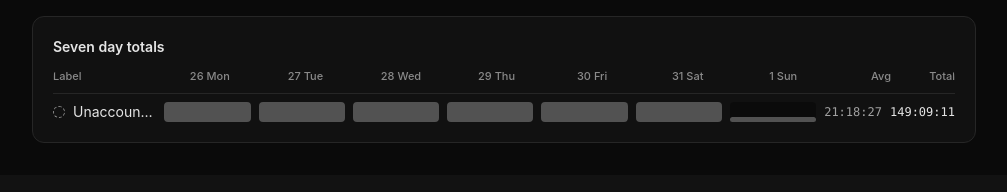
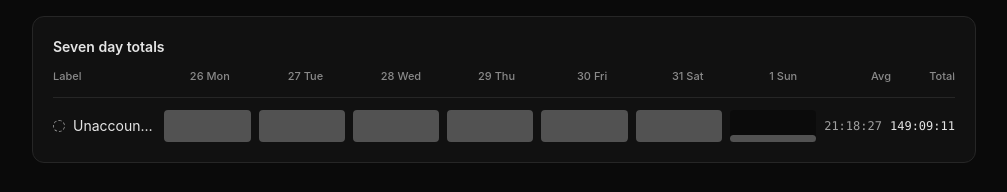
Before and after one commit to haikalbintang/24h, a React (Vite) app: page / in a window 1280 px wide. Shown: the part 1436-1628 px from the top of the page, without its empty margins (136-1143 px from the left). Built offline with nearby package versions, Linux system fonts and the light colour scheme; no server answers.

Commit message:
AI-manual edit.

```diff
--- a/src/TotalsSection.tsx
+++ b/src/TotalsSection.tsx
@@ -314,7 +314,7 @@ export default function TotalsSection(props: TotalsSectionProps) {
               <div
                 aria-label="Seven day totals"
                 role="table"
-                className="grid min-w-[28rem] gap-2 text-sm"
+                className="grid min-w-[28rem] gap-3 text-sm"
               >
                 <div
                   role="row"
@@ -342,11 +342,14 @@ export default function TotalsSection(props: TotalsSectionProps) {
                     Total
                   </span>
                 </div>
-                {[...labelRows, unaccountedRow].map((row) => (
+                {[...labelRows, unaccountedRow].map((row) => {
+                  const maxDailyMs = Math.max(...row.dailyMs, 0);
+
+                  return (
                     <div
                       key={row.key}
                       role="row"
-                    className="grid items-center gap-2 border-t border-neutral-800 pt-2"
+                      className="grid items-center gap-2 border-t border-neutral-800 pt-3"
                       style={{
                         gridTemplateColumns:
                           "minmax(6rem, 1.2fr) repeat(7, minmax(2.25rem, 1fr)) minmax(3.5rem, auto) minmax(3.5rem, auto)",
@@ -374,19 +377,25 @@ export default function TotalsSection(props: TotalsSectionProps) {
                         />
                         <span className="truncate">{row.name}</span>
                       </span>
-                    {row.dailyMs.map((ms, i) => (
+                      {row.dailyMs.map((ms, i) => {
+                        const heightPct =
+                          maxDailyMs > 0
+                            ? Math.max(0, Math.min(100, (ms / maxDailyMs) * 100))
+                            : 0;
+
+                        return (
                           <span
                             key={dayHeaders[i].dayIndex}
                             role="cell"
                             aria-label={`${dayHeaders[i].label}: ${formatClock(ms)}`}
-                        className="flex h-5 items-end rounded-sm bg-neutral-950/80"
+                            className="flex h-8 items-end rounded-sm bg-neutral-950/80"
                             title={`${dayHeaders[i].label}: ${formatClock(ms)}`}
                           >
                             <span
                               aria-hidden="true"
                               className="w-full rounded-sm forced-color-adjust-none"
                               style={{
-                            height: `${Math.max(0, Math.min(100, (ms / DAY_MS) * 100))}%`,
+                                height: `${heightPct}%`,
                                 minHeight: ms > 0 ? "2px" : undefined,
                                 backgroundColor: row.unaccounted
                                   ? UNACCOUNTED_VISUAL_COLOUR
@@ -396,7 +405,8 @@ export default function TotalsSection(props: TotalsSectionProps) {
                               }}
                             />
                           </span>
-                    ))}
+                        );
+                      })}
                       <span
                         role="cell"
                         className="text-right font-mono text-xs tabular-nums text-neutral-400"
@@ -410,7 +420,8 @@ export default function TotalsSection(props: TotalsSectionProps) {
                         {formatClock(row.totalMs)}
                       </span>
                     </div>
-                ))}
+                  );
+                })}
               </div>
             </div>
           </div>
```
Lines whose indentation alone changed are shown as unchanged.
